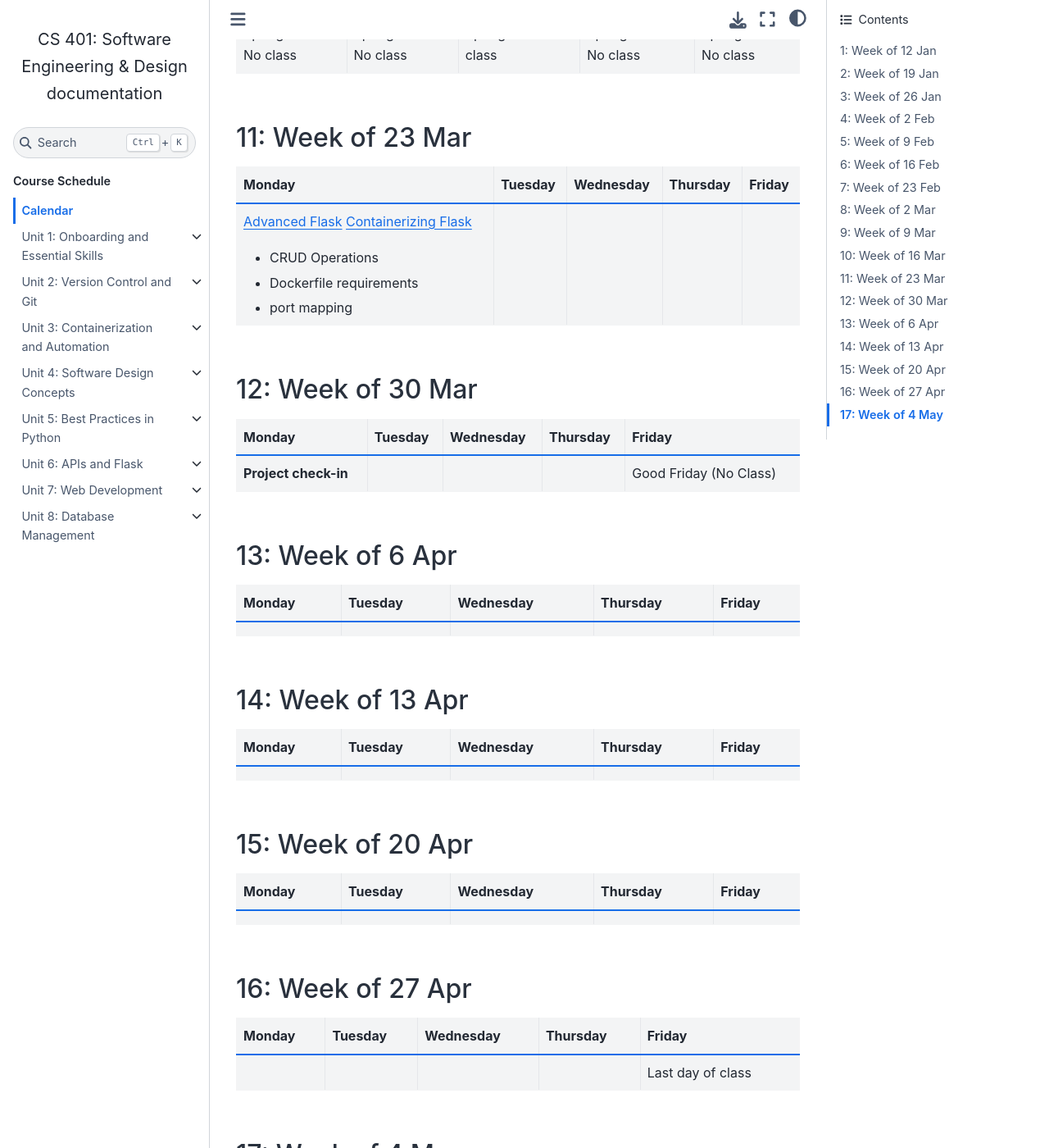
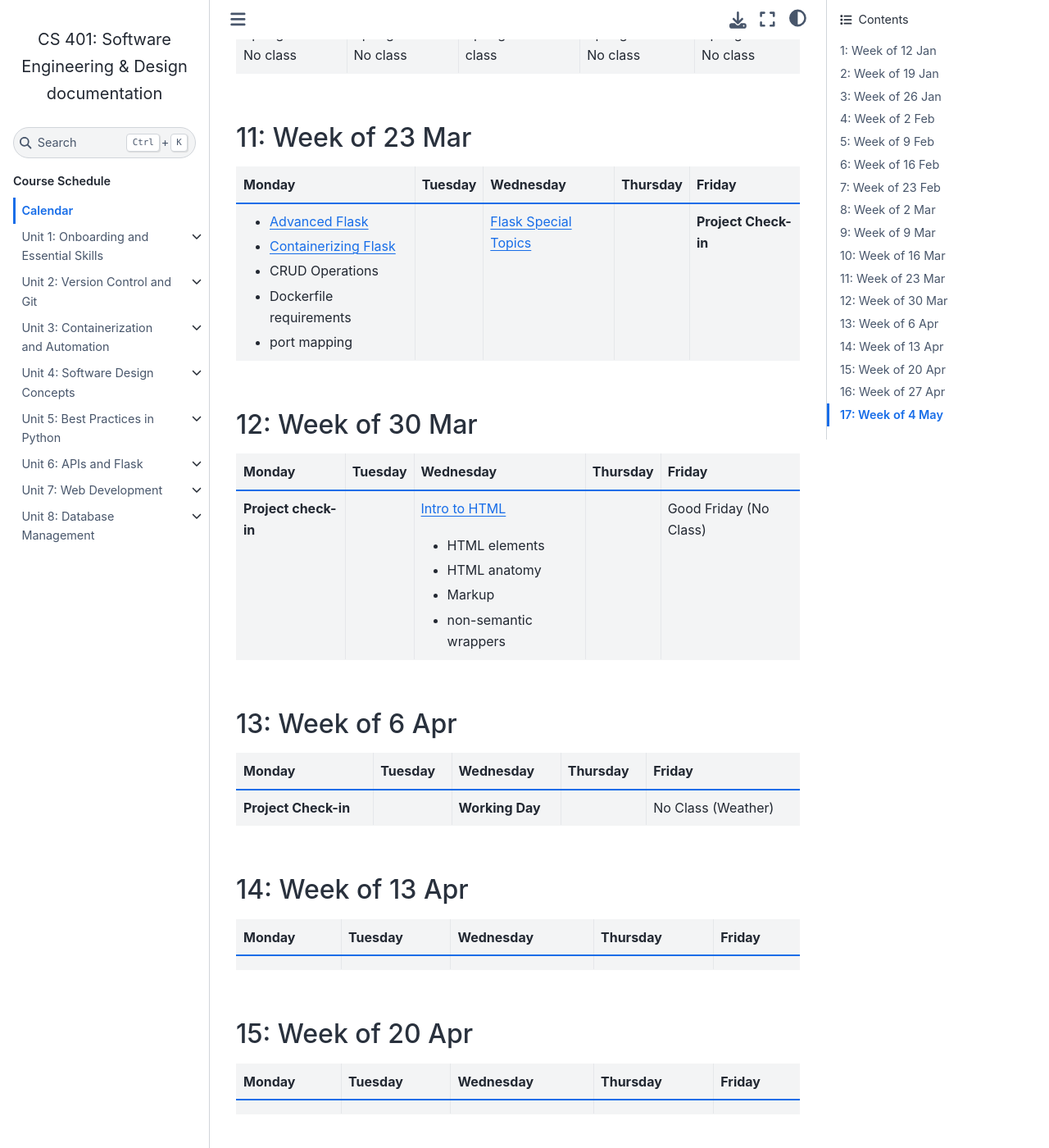
Before and after one commit to andrewsolis/cs401, a Sphinx documentation site: the page built from docs/calendar.rst, in a window 1280 px wide and 1400 px high, scrolled down 3818 px. Shown: the whole window at 82% size. Built offline with Sphinx 7.4.7 and the Sphinx Book theme 1.1.4, drawn with Linux system fonts in a browser that asks for light colours; pages that are not in the unit, such as notebooks, are missing from menus.

Commit message:
calendar updates

```diff
--- a/docs/calendar.rst
+++ b/docs/calendar.rst
@@ -165,8 +165,8 @@ Calendar
 +--------------------------------------------------------------------------------------------------+------------+--------------------------------------------------------------------------------------------------+------------+-------------------------------------------------------------------------------------------------+
 | Monday                                                                                           | Tuesday    | Wednesday                                                                                        | Thursday   | Friday                                                                                          |
 +==================================================================================================+============+==================================================================================================+============+=================================================================================================+
-| `Advanced Flask`_                                                                                |            |                                                                                                  |            |                                                                                                 |
-| `Containerizing Flask`_                                                                          |            |                                                                                                  |            |                                                                                                 |
+| * `Advanced Flask`_                                                                              |            | `Flask Special Topics`_                                                                          |            | **Project Check-in**                                                                            |
+| * `Containerizing Flask`_                                                                        |            |                                                                                                  |            |                                                                                                 |
 |                                                                                                  |            |                                                                                                  |            |                                                                                                 |
 | * CRUD Operations                                                                                |            |                                                                                                  |            |                                                                                                 |
 | * Dockerfile requirements                                                                        |            |                                                                                                  |            |                                                                                                 |
@@ -176,26 +176,27 @@ Calendar
 
 .. _Advanced Flask: https://cs401.readthedocs.io/en/latest/unit06/advanced_flask.html
 .. _Containerizing Flask: https://cs401.readthedocs.io/en/latest/unit06/flask_docker.html
-
+.. _Flask Special Topics: https://cs401.readthedocs.io/en/latest/unit06/flask_special_topics.html
 12: Week of 30 Mar
 ------------------
-+------------------------------------------------------------------------------------------------+------------+------------------+------------+--------------------------------------------------------------------------------------------------------------+
-| Monday                                                                                         | Tuesday    | Wednesday        | Thursday   | Friday                                                                                                       |
-+================================================================================================+============+==================+============+==============================================================================================================+
-| **Project check-in**                                                                           |            |                  |            | Good Friday (No Class)                                                                                       |
-|                                                                                                |            |                  |            |                                                                                                              |
-|                                                                                                |            |                  |            |                                                                                                              |
-|                                                                                                |            |                  |            |                                                                                                              |
-|                                                                                                |            |                  |            |                                                                                                              |
-|                                                                                                |            |                  |            |                                                                                                              |
-+------------------------------------------------------------------------------------------------+------------+------------------+------------+--------------------------------------------------------------------------------------------------------------+
++------------------------------------------------------------------------------------------------+------------+-------------------------+------------+--------------------------------------------------------------------------------------------------------------+
+| Monday                                                                                         | Tuesday    | Wednesday               | Thursday   | Friday                                                                                                       |
++================================================================================================+============+=========================+============+==============================================================================================================+
+| **Project check-in**                                                                           |            | `Intro to HTML`_        |            | Good Friday (No Class)                                                                                       |
+|                                                                                                |            |                         |            |                                                                                                              |
+|                                                                                                |            | * HTML elements         |            |                                                                                                              |
+|                                                                                                |            | * HTML anatomy          |            |                                                                                                              |
+|                                                                                                |            | * Markup                |            |                                                                                                              |
+|                                                                                                |            | * non-semantic wrappers |            |                                                                                                              |
++------------------------------------------------------------------------------------------------+------------+-------------------------+------------+--------------------------------------------------------------------------------------------------------------+
+.. _Intro to HTML: https://cs401.readthedocs.io/en/latest/unit07/intro_html.html
 
 13: Week of 6 Apr
 ------------------
 +----------------------+------------+------------------------------------------------------------------------------------------------------------------------+------------+-----------------------------+
 | Monday               | Tuesday    | Wednesday                                                                                                              | Thursday   | Friday                      |
 +======================+============+========================================================================================================================+============+=============================+
-|                      |            |                                                                                                                        |            |                             |
+| **Project Check-in** |            | **Working Day**                                                                                                        |            | No Class (Weather)          |
 |                      |            |                                                                                                                        |            |                             |
 |                      |            |                                                                                                                        |            |                             |
 |                      |            |                                                                                                                        |            |                             |
```
